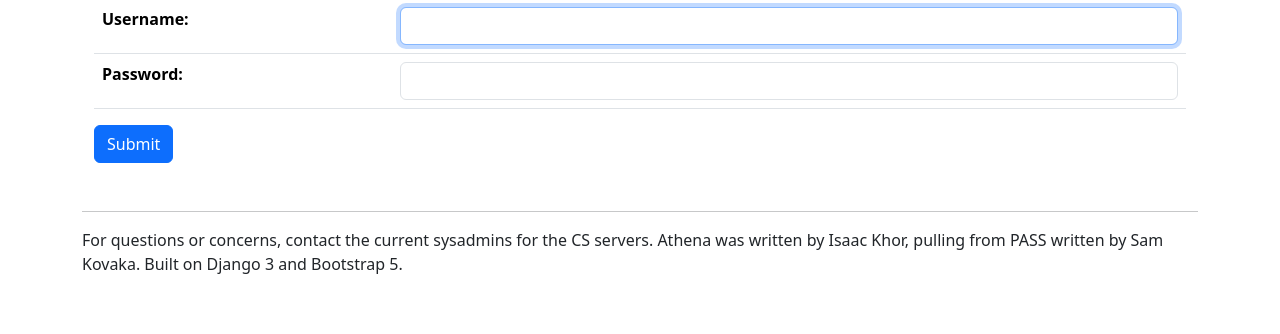
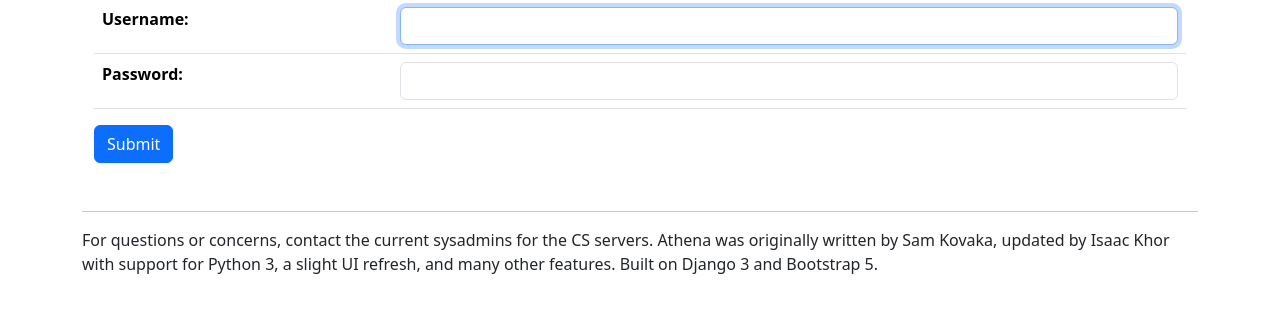
Before and after one commit to IsaacKhor/athena, a Django app: page /login/ in a window 1280 px wide. Shown: the part 129-463 px from the top of the page. Run offline with Django 3.2, Linux system fonts and the light colour scheme; some libraries are stand-ins or nearby versions.

Commit message:
Update footer attribution

```diff
--- a/templates/base.html
+++ b/templates/base.html
@@ -67,9 +67,9 @@
   <div class='container mb-5 mt-5'>
     <hr />
     <footer>
-      For questions or concerns, contact the current sysadmins for the CS servers. Athena
-      was written by Isaac Khor, pulling from PASS written by Sam Kovaka. Built on Django 3
-      and Bootstrap 5.
+      For questions or concerns, contact the current sysadmins for the CS servers. Athena was originally written by Sam
+      Kovaka, updated by Isaac Khor with support for Python 3, a slight UI refresh, and many other features. Built on
+      Django 3 and Bootstrap 5.
     </footer>
   </div>
 </body>
```
